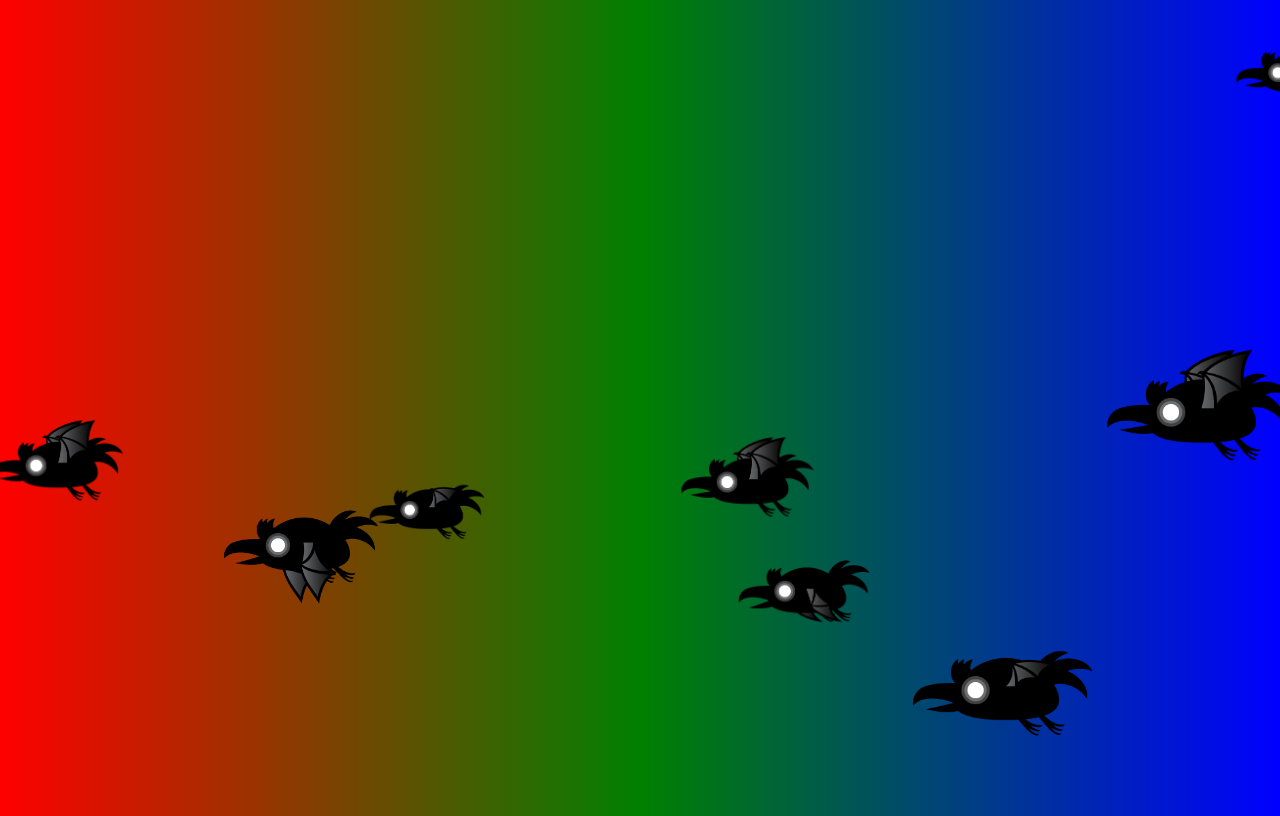
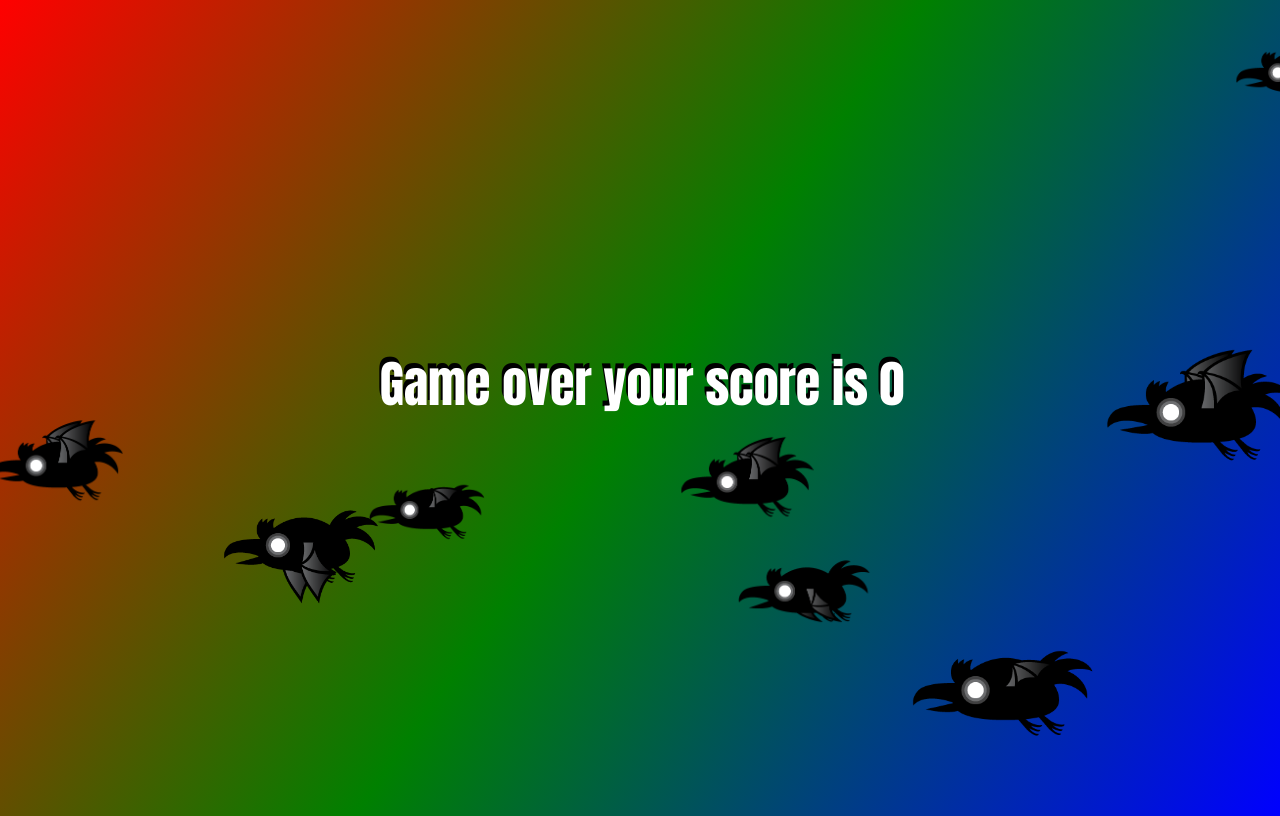
Before and after one commit to oeo9939/pointandshootgamejs, a plain HTML site: page index.html in a window 1280 px wide. Drawn offline with Linux system fonts and the light colour scheme.

Commit message:
Add drawGameOver

```diff
--- a/main.js
+++ b/main.js
@@ -103,6 +103,15 @@ function drawScore() {
 }
 // const raven = new Raven(); Test class Raven
 
+function drawGameOver() {
+    ctx.textAlign = "center";
+    ctx.fillStyle = "black";
+    ctx.fillText("Game over your score is " + score, canvas.width / 2, canvas.height / 2);
+    ctx.textAlign = "center";
+    ctx.fillStyle = "white";
+    ctx.fillText("Game over your score is " + score, canvas.width / 2 + 2, canvas.height / 2 + 5);
+}
+
 window.addEventListener("click", (e) => {
     // console.log(e.x, e.y);
     const detectPixelColor = collisionCanvasctx.getImageData(e.x, e.y, 1, 1);
@@ -144,5 +153,6 @@ function animate(timestamp) {
     explosions = explosions.filter(object => !object.markedForDeletion);
     // console.log(ravens);
     if (!gameOver) requestAnimationFrame(animate);
+    else drawGameOver();
 }
 animate(0);
--- a/style.css
+++ b/style.css
@@ -1,5 +1,5 @@
 body {
-    background: linear-gradient(to right, red, green, blue);
+    background: linear-gradient(125deg, red, green, blue);
     width: 100vw;
     height: 100vh;
     overflow: hidden;
```
